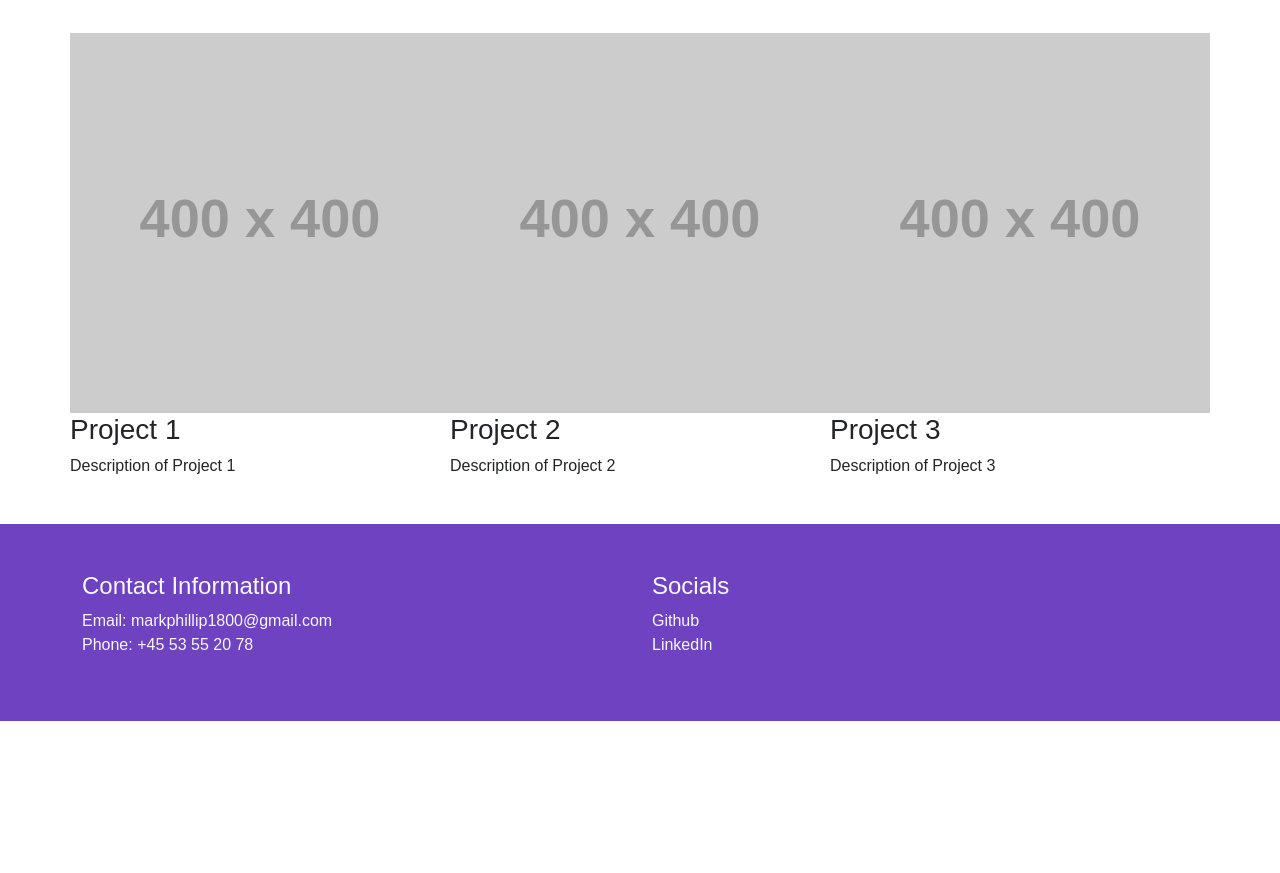
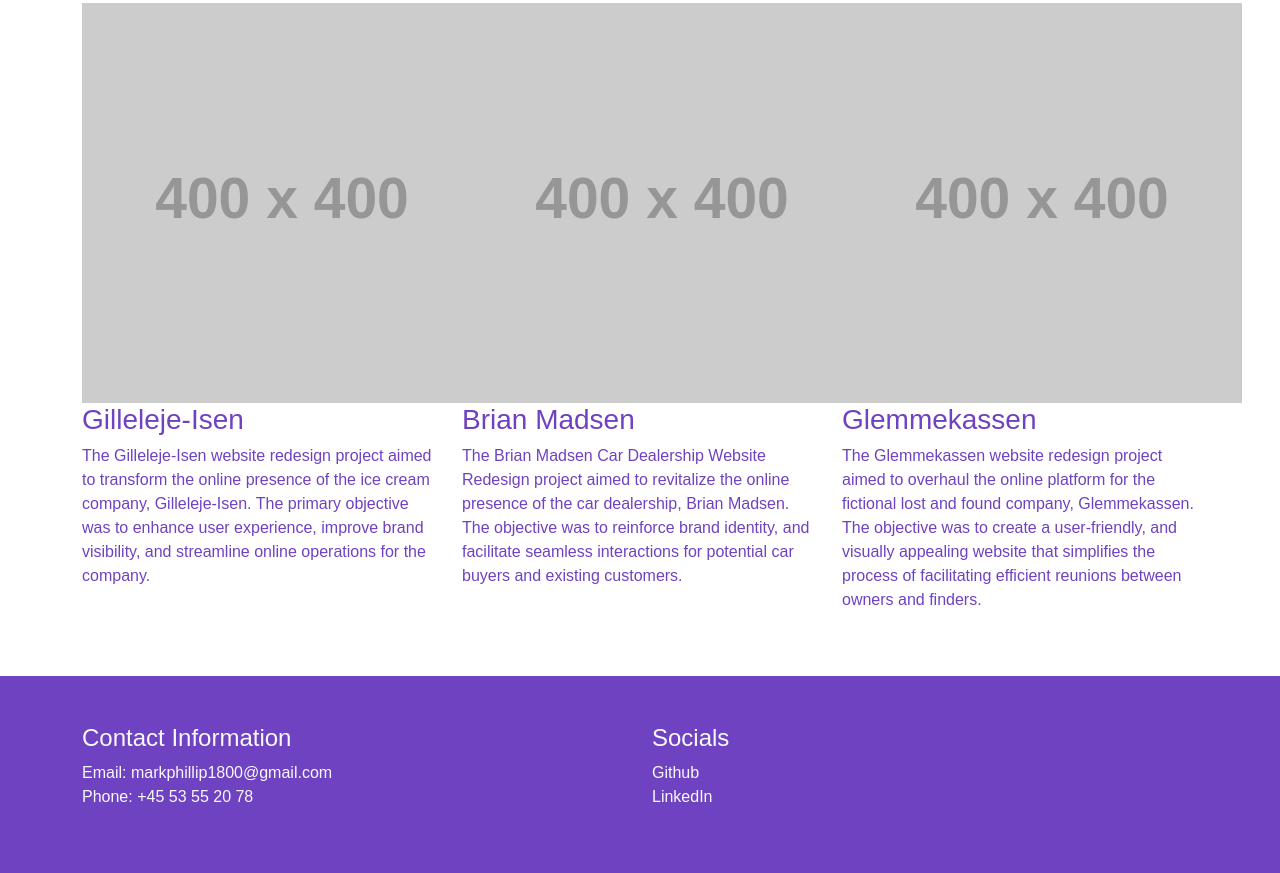
Before and after one commit to Mark424e/portfolio_bootstrap, a website: page index.html in a window 1280 px wide. Shown: the part 602-1475 px from the top of the page. Before the commit the page ends 1323 px from the top, so only its background shows below. Drawn offline with nearby package versions, Linux system fonts and the light colour scheme; placeholder pictures from the web are drawn by us.

Commit message:
Imported projects

```diff
--- a/index.html
+++ b/index.html
@@ -40,28 +40,28 @@
   <section id="portfolio" class="portfolio-section mt-5">
       <div class="container">
           <h2 class="text-center mb-5">Portfolio</h2>
-          <div class="row">
-              <div class="col-lg-4 col-md-6 portfolio-item">
+          <div class="row justify-content-center">
+              <a class="col-lg-4 col-md-6 portfolio-item text-decoration-none"  href="projects/gillelejeisen/Forside/index.html" target="_blank">
                   <img src="https://via.placeholder.com/400" alt="Project 1">
-                  <h3>Project 1</h3>
-                  <p>Description of Project 1</p>
-              </div>
-              <div class="col-lg-4 col-md-6 portfolio-item">
+                  <h3>Gilleleje-Isen</h3>
+                  <p>The Gilleleje-Isen website redesign project aimed to transform the online presence of the ice cream company, Gilleleje-Isen. The primary objective was to enhance user experience, improve brand visibility, and streamline online operations for the company.</p>
+              </a>
+              <a class="col-lg-4 col-md-6 portfolio-item text-decoration-none" href="projects/brianmadsenredesign/index.php" target="_blank">
                   <img src="https://via.placeholder.com/400" alt="Project 2">
-                  <h3>Project 2</h3>
-                  <p>Description of Project 2</p>
-              </div>
-              <div class="col-lg-4 col-md-6 portfolio-item">
+                  <h3>Brian Madsen</h3>
+                  <p>The Brian Madsen Car Dealership Website Redesign project aimed to revitalize the online presence of the car dealership, Brian Madsen. The objective was to reinforce brand identity, and facilitate seamless interactions for potential car buyers and existing customers.</p>
+              </a>
+              <a class="col-lg-4 col-md-6 portfolio-item text-decoration-none" href="projects/glemmekassen/frontend/src/app/tabs/tabs.page.html" target="_blank">
                   <img src="https://via.placeholder.com/400" alt="Project 3">
-                  <h3>Project 3</h3>
-                  <p>Description of Project 3</p>
-              </div>
+                  <h3>Glemmekassen</h3>
+                  <p>The Glemmekassen website redesign project aimed to overhaul the online platform for the fictional lost and found company, Glemmekassen. The objective was to create a user-friendly, and visually appealing website that simplifies the process of facilitating efficient reunions between owners and finders.</p>
+              </a>
           </div>
       </div>
     </section>
 
     <!-- Footer -->
-    <footer class="footer text-light bg-primary">
+    <footer class="footer text-light bg-primary mt-5">
       <div class="container">
           <div class="row">
               <div class="col-md-6 my-5">
--- a/scss/_custom.scss
+++ b/scss/_custom.scss
@@ -13,7 +13,7 @@ $gray-800: #343a40;
 $gray-900: #212529;
 $black:    #000;
 
-$primary:       $purple;
-$secondary:     $pink;
+$primary: $purple;
+$secondary: $pink;
 
 @import "../node_modules/bootstrap/scss/bootstrap.scss";
--- a/scss/style.scss
+++ b/scss/style.scss
@@ -16,6 +16,7 @@ body {
   font-size: 1.2rem;
   margin-bottom: 50px;
 }
+/*
 .portfolio-item {
   padding: 30px 0;
 }
@@ -23,3 +24,4 @@ body {
   max-width: 100%;
   height: auto;
 }
+*/
```
Also changed, not shown: assets/css/style.css, 2 other files.
